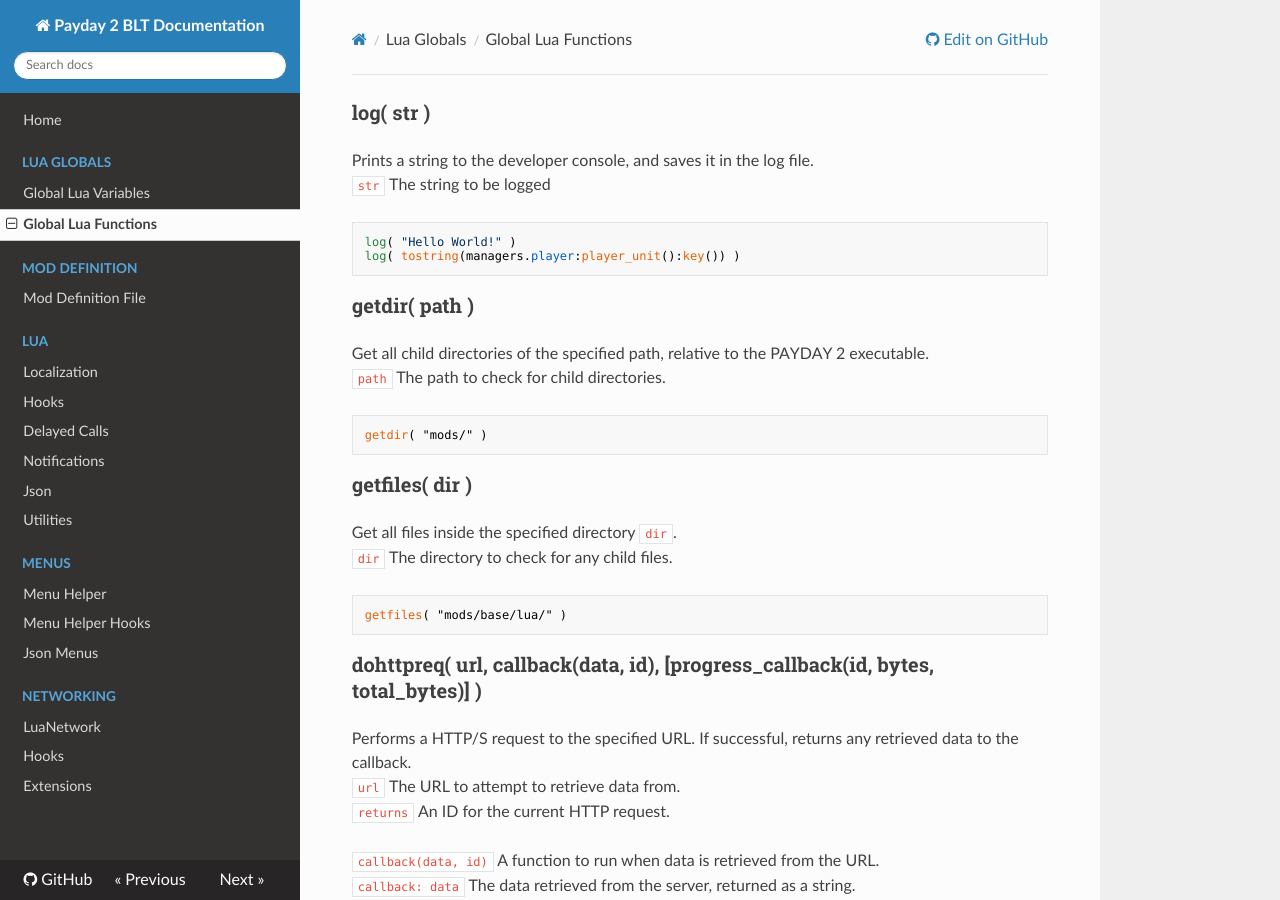
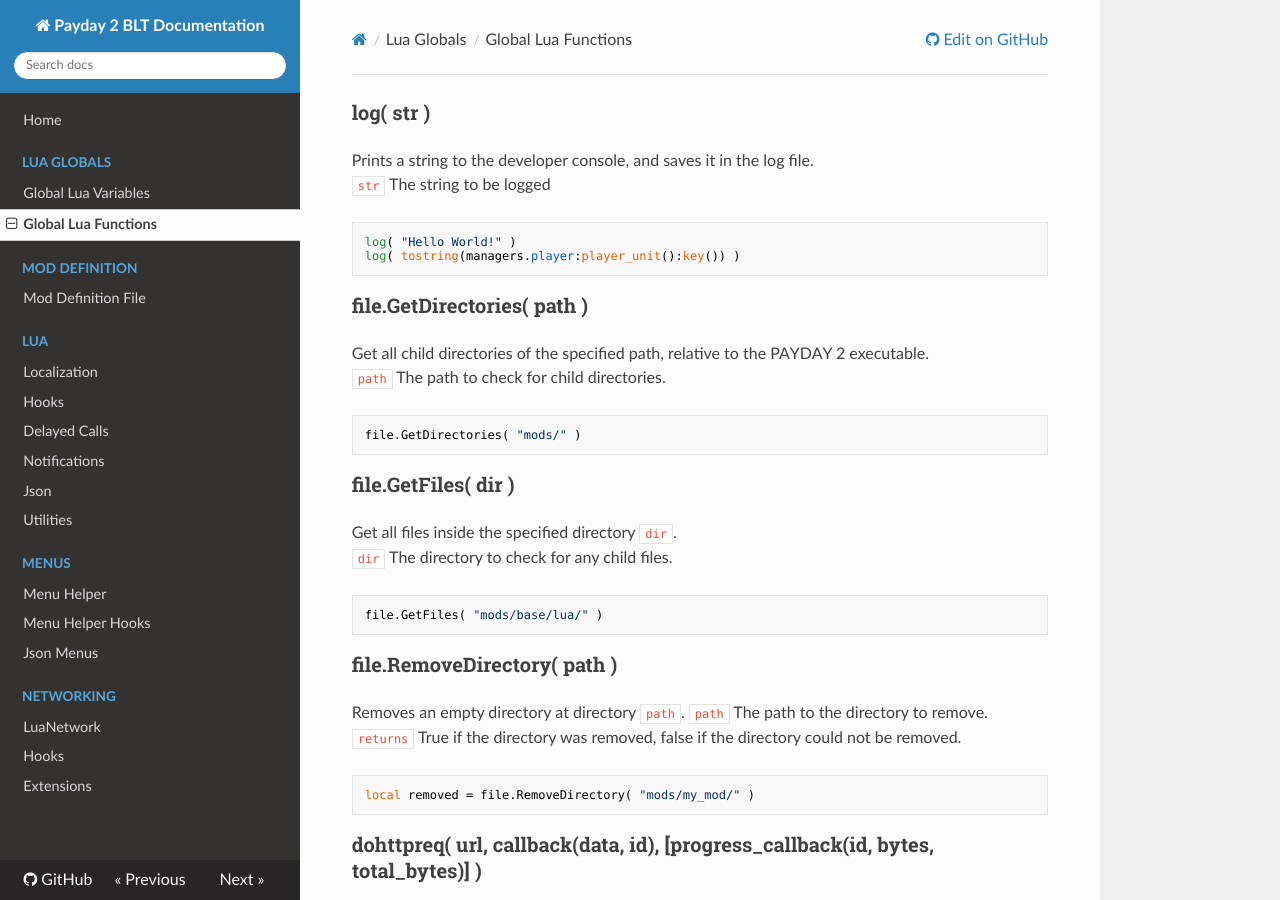
Before and after one commit to JamesWilko/Payday-2-BLT-Docs, an MkDocs documentation site: the page built from docs/globals/functions.md, in a window 1280 px wide and 900 px high. Built offline with MkDocs 1.6.1, drawn with Linux system fonts in a browser that asks for light colours; nearby versions of some CDN libraries; old or Windows-style settings are respelled for this version of MkDocs.

Commit message:
Renamed getdir and getfiles to their file lib counterparts Fixed path to Global Functions on index page

```diff
--- a/docs/globals/functions.md
+++ b/docs/globals/functions.md
@@ -6,17 +6,24 @@ Prints a string to the developer console, and saves it in the log file.
 	log( "Hello World!" )
 	log( tostring(managers.player:player_unit():key()) )
 
-### getdir( path )
+### file.GetDirectories( path )
 Get all child directories of the specified path, relative to the PAYDAY 2 executable.
 `path` The path to check for child directories.
 
-	getdir( "mods/" )
+	file.GetDirectories( "mods/" )
 
-### getfiles( dir )
+### file.GetFiles( dir )
 Get all files inside the specified directory `dir`.
 `dir` The directory to check for any child files.
 
-	getfiles( "mods/base/lua/" )
+	file.GetFiles( "mods/base/lua/" )
+
+### file.RemoveDirectory( path )
+Removes an empty directory at directory `path`.
+`path` The path to the directory to remove.
+`returns` True if the directory was removed, false if the directory could not be removed.
+
+	local removed = file.RemoveDirectory( "mods/my_mod/" )
 
 ### dohttpreq( url, callback(data, id), [progress_callback(id, bytes, total_bytes)] )
 Performs a HTTP/S request to the specified URL. If successful, returns any retrieved data to the callback.
```
Also changed, not shown: docs/index.md (+1 -1 lines).
